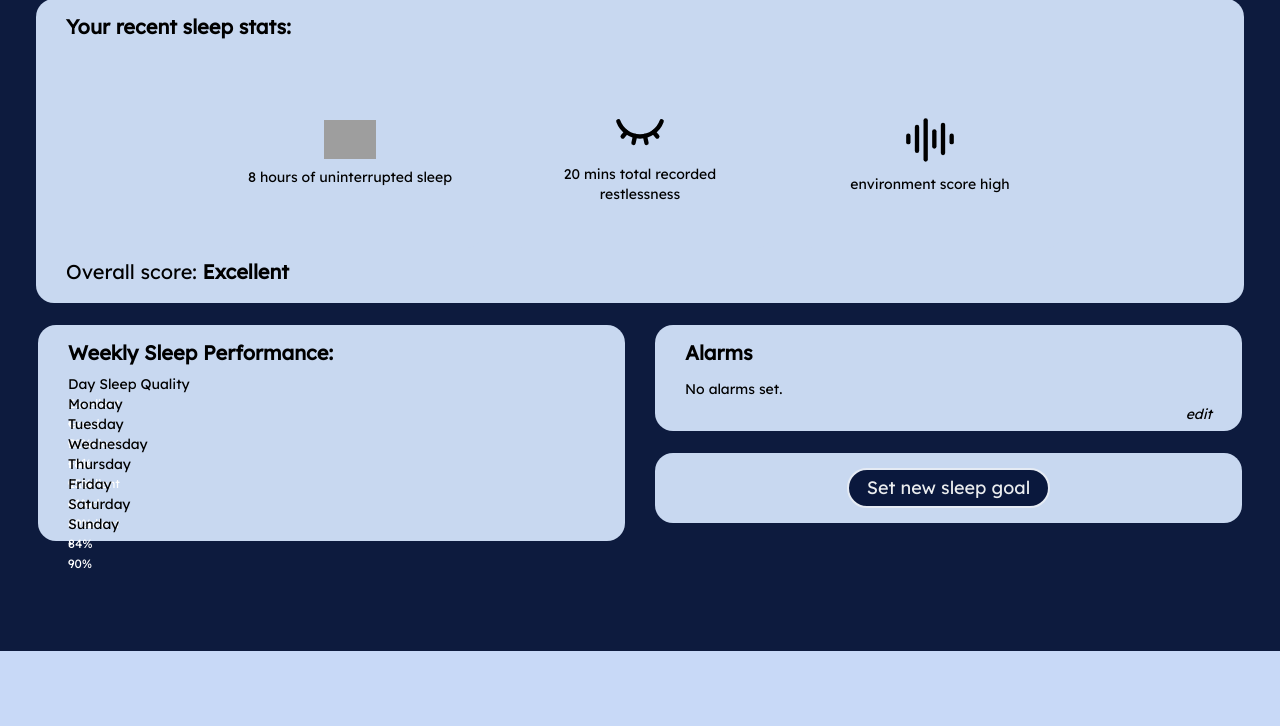
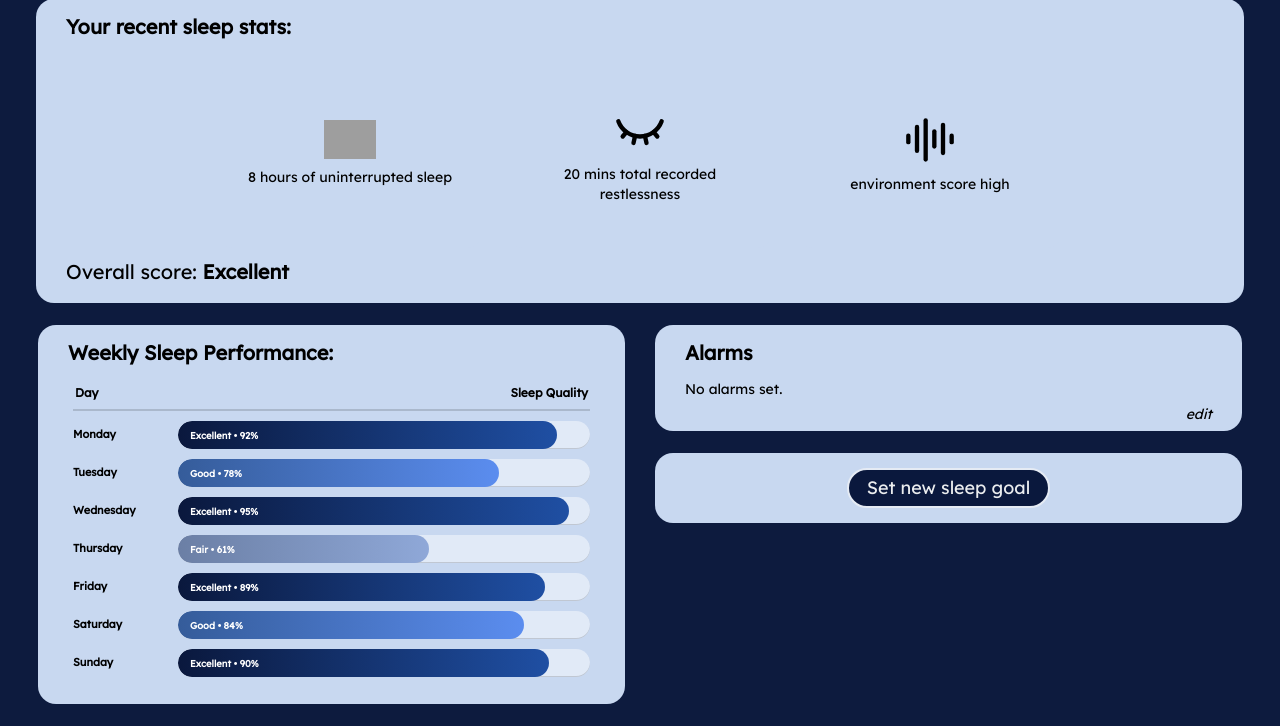
Before and after one commit to kmstackk/Regenerise, a Flask app: page / in a window 1280 px wide. Shown: the part 149-875 px from the top of the page. Before the commit the page ends 800 px from the top, so only its background shows below. Run offline with Flask 3, Linux system fonts and the light colour scheme; data that the repository does not hold is empty; some libraries are stand-ins or nearby versions; grey boxes are pictures that could not be loaded.

Commit message:
regenerisestyle.css

```diff
--- a/app/frontend/static/regenerisestyle.css
+++ b/app/frontend/static/regenerisestyle.css
@@ -479,3 +479,64 @@ body {
     text-align: center;
     line-height: 1.4;
 }
+/* ===== WEEKLY SLEEP PERFORMANCE CHART ===== */
+
+.sleep-performance-chart {
+    margin-top: 1rem;
+    padding: 1rem 0.5rem;
+}
+
+.chart-header {
+    display: flex;
+    justify-content: space-between;
+    font-size: 1.2rem;
+    font-weight: 700;
+    padding: 0 0.2rem 0.8rem 0.2rem;
+    border-bottom: 2px solid rgba(0,0,0,0.15);
+    margin-bottom: 1rem;
+}
+
+.day-row {
+    display: flex;
+    align-items: center;
+    margin-bottom: 1rem;
+    gap: 1rem;
+}
+
+.day-label {
+    width: 95px;
+    font-size: 1.1rem;
+    font-weight: 600;
+}
+
+.progress-bar {
+    flex: 1;
+    background-color: rgba(255,255,255,0.45);
+    border-radius: 30px;
+    overflow: hidden;
+    height: 28px;
+}
+
+.progress-fill {
+    height: 100%;
+    border-radius: 30px;
+    display: flex;
+    align-items: center;
+    padding-left: 12px;
+    font-size: 0.95rem;
+    font-weight: 700;
+    color: white;
+    white-space: nowrap;
+}
+
+.progress-fill.excellent {
+    background: linear-gradient(90deg, #0a183d, #1f4fa3);
+}
+
+.progress-fill.good {
+    background: linear-gradient(90deg, #355c9a, #5b8def);
+}
+
+.progress-fill.fair {
+    background: linear-gradient(90deg, #6b7fa5, #8fa8d8);
+}
```
